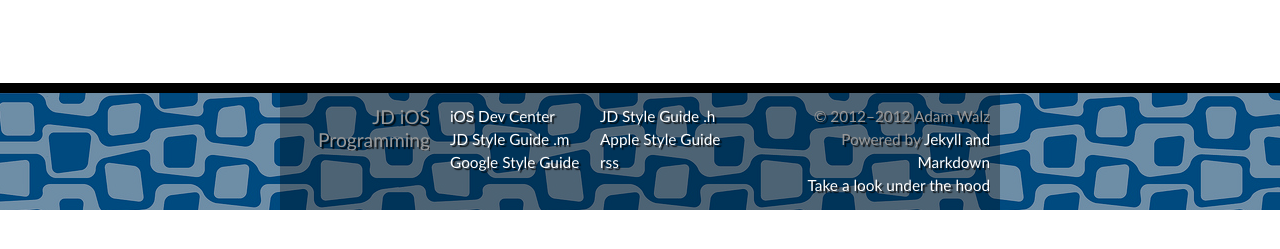
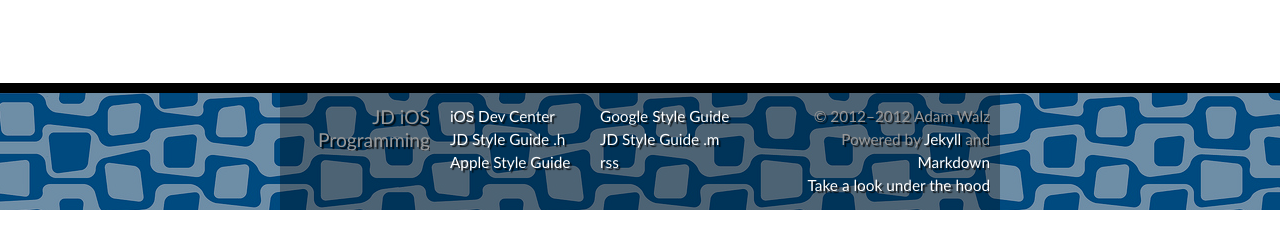
Before and after one commit to adamwalz/jdios-course-site, a Jekyll site: the page built from projects/index.html, in a window 1280 px wide. Shown: the part 345-594 px from the top of the page. Built offline with Jekyll 4.4.1, drawn with Linux system fonts in a browser that asks for light colours; some web fonts are replaced; Markdown is read by kramdown in place of the engine named in the settings; part of the change alters nothing that is shown.

```diff
--- a/_includes/footer.html
+++ b/_includes/footer.html
@@ -7,16 +7,16 @@
       <div class="column grid_4 online">
         <ul>
           <li><a href="https://developer.apple.com/devcenter/ios/index.action" title="Heissatopia" rel="help">iOS Dev Center</a></li>
+          <li><a href="http://google-styleguide.googlecode.com/svn/trunk/objcguide.xml" title="Google's Objective-C Style Guide" rel="help">Google Style Guide</a></li>
           <li><a href="http://gist.github.com/4192238" title="Header Style Guide" rel="me">JD Style Guide .h</a></li>
           <li><a href="http://gist.github.com/4192229" title="Implementation Style Guide" rel="help">JD Style Guide .m</a></li>
           <li><a href="https://developer.apple.com/library/mac/#documentation/Cocoa/Conceptual/CodingGuidelines/CodingGuidelines.html" title="Apple's Cocoa Style Guide" rel="help">Apple Style Guide</a></li>
-          <li><a href="http://google-styleguide.googlecode.com/svn/trunk/objcguide.xml" title="Google's Objective-C Style Guide" rel="help">Google Style Guide</a></li>
           <li><a href="http://jd-ios.github.com/atom" title="JD iOS RSS Feed" rel="me">rss</a></li>
         </ul>
       </div>
       <div class="column grid_3 copyright">
         <p>&copy; 2012&ndash;{{ 'now' | date: "%Y" }} Adam Walz</p>
-        <p>Powered by <a href="http://github.com/mojombo/jekyll" title="mojombo's jekyll at master - GitHub">Jekyll
+        <p>Powered by <a href="http://github.com/mojombo/jekyll" title="mojombo's jekyll at master - GitHub">Jekyll</a>
            and <a href="http://daringfireball.net/projects/markdown" title="John Gruber's Markdown Syntax - Daring Fireball">Markdown</a></p>
         <p><a href="https://github.com/jd-ios/jd-ios.github.com">Take a look under the hood</a></p>
       </div>
```
